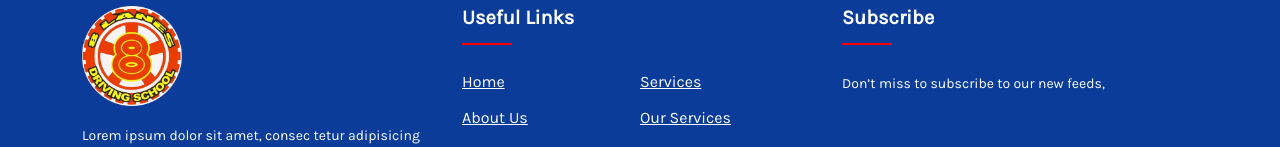
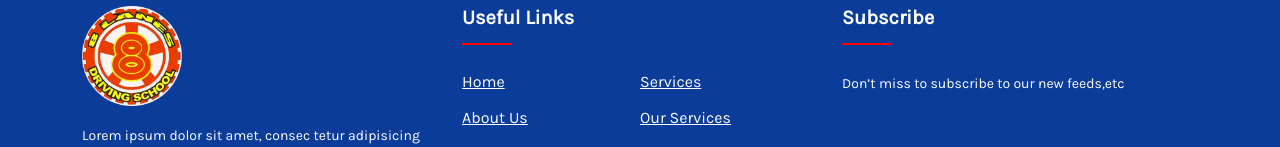
Before and after one commit to gianlarizagithub/8lanes, an Angular app: page / in a window 1280 px wide. Shown: the part 4597-4744 px from the top of the page. Built offline with nearby package versions, Linux system fonts and the light colour scheme.

Commit message:
try-commit

```diff
--- a/src/app/footer/footer.component.html
+++ b/src/app/footer/footer.component.html
@@ -133,7 +133,7 @@
               <h3>Subscribe</h3>
             </div>
             <div class="footer-text mb-25">
-              <p>Don’t miss to subscribe to our new feeds,</p>
+              <p>Don’t miss to subscribe to our new feeds,etc</p>
             </div>
             <div class="subscribe-form">
               <!-- <form action="#">
```
